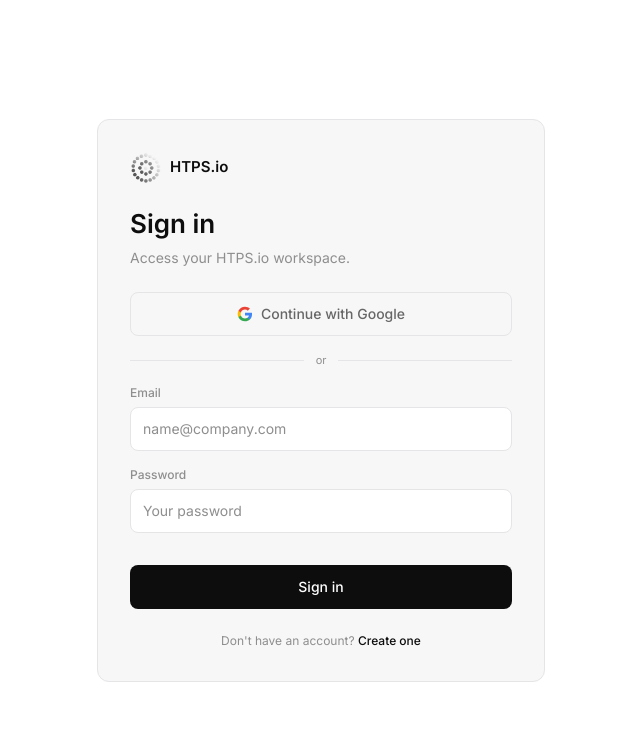
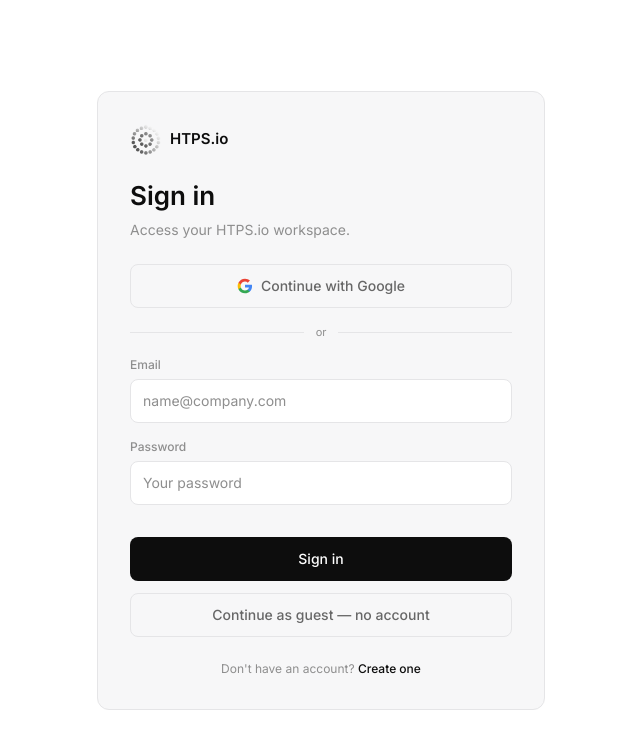
Before and after one commit to tonipcv/paros, a Next.js app: page /login in a window 1280 px wide. Shown: the top 748 px of the page, without its empty margins (319-959 px from the left). Built offline with nearby package versions, Linux system fonts and the light colour scheme; no server answers.

Commit message:
Privacy hardening: full E2E for synced attachments, anonymous guest sessions, security/metadata headers, transparency canary

```diff
--- a/next.config.ts
+++ b/next.config.ts
@@ -1,12 +1,38 @@
 import type { NextConfig } from "next";
+
+const csp = [
+  "default-src 'self'",
+  "script-src 'self' 'unsafe-inline' 'unsafe-eval' https://challenges.cloudflare.com",
+  "style-src 'self' 'unsafe-inline' https://fonts.googleapis.com",
+  "font-src 'self' https://fonts.gstatic.com",
+  "img-src 'self' data: blob: https:",
+  "media-src 'self' blob:",
+  "connect-src 'self' https:",
+  "frame-src https://challenges.cloudflare.com",
+  "frame-ancestors 'none'",
+  "base-uri 'self'",
+  "form-action 'self'",
+].join("; ");
+
+const securityHeaders = [
+  { key: "Content-Security-Policy", value: csp },
+  { key: "Referrer-Policy", value: "no-referrer" },
+  { key: "X-Content-Type-Options", value: "nosniff" },
+  { key: "X-Frame-Options", value: "DENY" },
+  { key: "Permissions-Policy", value: "camera=(), geolocation=(), microphone=(self), browsing-topics=()" },
+  { key: "Strict-Transport-Security", value: "max-age=63072000; includeSubDomains; preload" },
+  { key: "X-DNS-Prefetch-Control", value: "off" },
+];
 
 const nextConfig: NextConfig = {
   reactStrictMode: true,
   eslint: { ignoreDuringBuilds: true },
+  poweredByHeader: false,
   images: {
-    remotePatterns: [
-      { protocol: "https", hostname: "**" },
-    ],
+    remotePatterns: [{ protocol: "https", hostname: "**" }],
+  },
+  async headers() {
+    return [{ source: "/:path*", headers: securityHeaders }];
   },
 };
 
--- a/src/app/(app)/chat/page.tsx
+++ b/src/app/(app)/chat/page.tsx
@@ -172,7 +172,12 @@ export default function ChatPage() {
         convo.messages.map(async (m: any) => {
           if (m.encrypted && m.iv) {
             try {
-              return { ...m, content: await decryptText(encKey, m.iv, m.content) };
+              const dec = await decryptText(encKey, m.iv, m.content);
+              try {
+                const p = JSON.parse(dec);
+                if (p && typeof p.c === "string") return { ...m, content: p.c, attachments: p.a || [] };
+              } catch {}
+              return { ...m, content: dec };
             } catch {
               return { ...m, content: "[unable to decrypt]" };
             }
@@ -381,14 +386,17 @@ export default function ChatPage() {
       id = (await res.json()).conversation.id;
       setActiveId(id);
     }
-    const [u, a] = await Promise.all([encryptText(encKey, userMsg.content), encryptText(encKey, assistantMsg.content)]);
+    // Encrypt BOTH text and attachments (images/files) as a single blob — the server never sees them.
+    const userPayload = JSON.stringify({ c: userMsg.content, a: userMsg.attachments || [] });
+    const asstPayload = JSON.stringify({ c: assistantMsg.content, a: [] });
+    const [u, a] = await Promise.all([encryptText(encKey, userPayload), encryptText(encKey, asstPayload)]);
     await fetch("/api/messages", {
       method: "POST",
       headers: { "Content-Type": "application/json" },
       body: JSON.stringify({
         conversationId: id,
         items: [
-          { role: "user", iv: u.iv, ct: u.ct, attachments: userMsg.attachments || [] },
+          { role: "user", iv: u.iv, ct: u.ct },
           { role: "assistant", iv: a.iv, ct: a.ct, model },
         ],
       }),
--- /dev/null
+++ b/src/app/api/guest/route.ts
@@ -0,0 +1,35 @@
+import { createGuestUser } from "@/lib/account";
+import { createSession, setSessionCookie } from "@/lib/auth";
+import { error, json } from "@/lib/http";
+import { rateLimit } from "@/lib/rate-limit";
+import { verifyTurnstile } from "@/lib/turnstile";
+
+export const runtime = "nodejs";
+
+function clientIp(request: Request) {
+  return (
+    request.headers.get("cf-connecting-ip") ||
+    request.headers.get("x-forwarded-for")?.split(",")[0]?.trim() ||
+    "unknown"
+  );
+}
+
+export async function POST(request: Request) {
+  try {
+    const ip = clientIp(request);
+    // Abuse control: a few guest accounts per IP, slow refill.
+    const rl = rateLimit(`guest:${ip}`, 3, 0.0005);
+    if (!rl.ok) return error("Too many guest sessions. Please create an account.", 429);
+
+    const body = await request.json().catch(() => ({}));
+    const human = await verifyTurnstile(body.turnstileToken, request);
+    if (!human.ok) return error(human.error, 400);
+
+    const user = await createGuestUser();
+    const token = await createSession(user.id);
+    await setSessionCookie(token);
+    return json({ ok: true });
+  } catch (e: any) {
+    return error(e.message || "Guest session failed", 500);
+  }
+}
--- a/src/app/login/page.tsx
+++ b/src/app/login/page.tsx
@@ -81,6 +81,17 @@ export default function LoginPage() {
           </button>
         </form>
 
+        <button
+          onClick={async () => {
+            const res = await fetch("/api/guest", { method: "POST", headers: { "Content-Type": "application/json" }, body: JSON.stringify({ turnstileToken }) });
+            if (res.ok) router.replace("/chat");
+            else toast.error((await res.json().catch(() => ({}))).error || "Could not start guest session");
+          }}
+          className="mt-3 flex h-11 w-full items-center justify-center rounded-lg border border-border text-sm font-medium text-silver transition-colors hover:border-borderHover hover:text-primary"
+        >
+          Continue as guest — no account
+        </button>
+
         <p className="mt-6 text-center text-xs text-muted">
           Don&apos;t have an account?{" "}
           <Link href="/signup" className="font-medium text-primary hover:underline">Create one</Link>
--- a/src/app/privacy/page.tsx
+++ b/src/app/privacy/page.tsx
@@ -75,6 +75,28 @@ export default function PrivacyPage() {
         </section>
 
         <section className="mt-10">
+          <h2 className="text-h2 text-primary">Transparency</h2>
+          <div className="card mt-3 p-5 text-[13px] text-muted">
+            <p>As of {new Date().toISOString().slice(0, 10)}:</p>
+            <ul className="mt-2 space-y-1.5">
+              <li>— We have not received any government request for user data.</li>
+              <li>— We have not been compelled to hand over encryption keys (we do not hold them).</li>
+              <li>— We do not have backdoors in our software.</li>
+              <li>— Our client is open source and independently verifiable.</li>
+            </ul>
+            <p className="mt-3 text-tertiary">This canary is reviewed periodically. Absence of this statement in future versions should be treated as a warning.</p>
+          </div>
+        </section>
+
+        <section className="mt-10">
+          <h2 className="text-h2 text-primary">Metadata</h2>
+          <p className="mt-2 text-sm text-muted">
+            We minimize metadata: we do not log IP addresses against your activity, we send a no-referrer policy,
+            enforce a strict Content-Security-Policy, and keep sessions scoped to your device.
+          </p>
+        </section>
+
+        <section className="mt-10">
           <h2 className="text-h2 text-primary">Inference</h2>
           <p className="mt-2 text-sm text-muted">
             Prompts are forwarded to model providers only to generate a response, then discarded. We disable
--- a/src/lib/account.ts
+++ b/src/lib/account.ts
@@ -1,5 +1,19 @@
+import { randomUUID } from "node:crypto";
 import { prisma } from "./prisma";
 import { hashPassword } from "./auth";
+
+export async function createGuestUser() {
+  const email = `guest_${randomUUID()}@guest.local`;
+  return prisma.user.create({
+    data: {
+      email,
+      name: "Guest",
+      role: "USER",
+      workspace: { create: { name: "Guest workspace", plan: "FREE", credits: 40 } },
+    },
+    include: { workspace: true },
+  });
+}
 
 export async function createUserWithWorkspace(data: {
   name: string;
```
